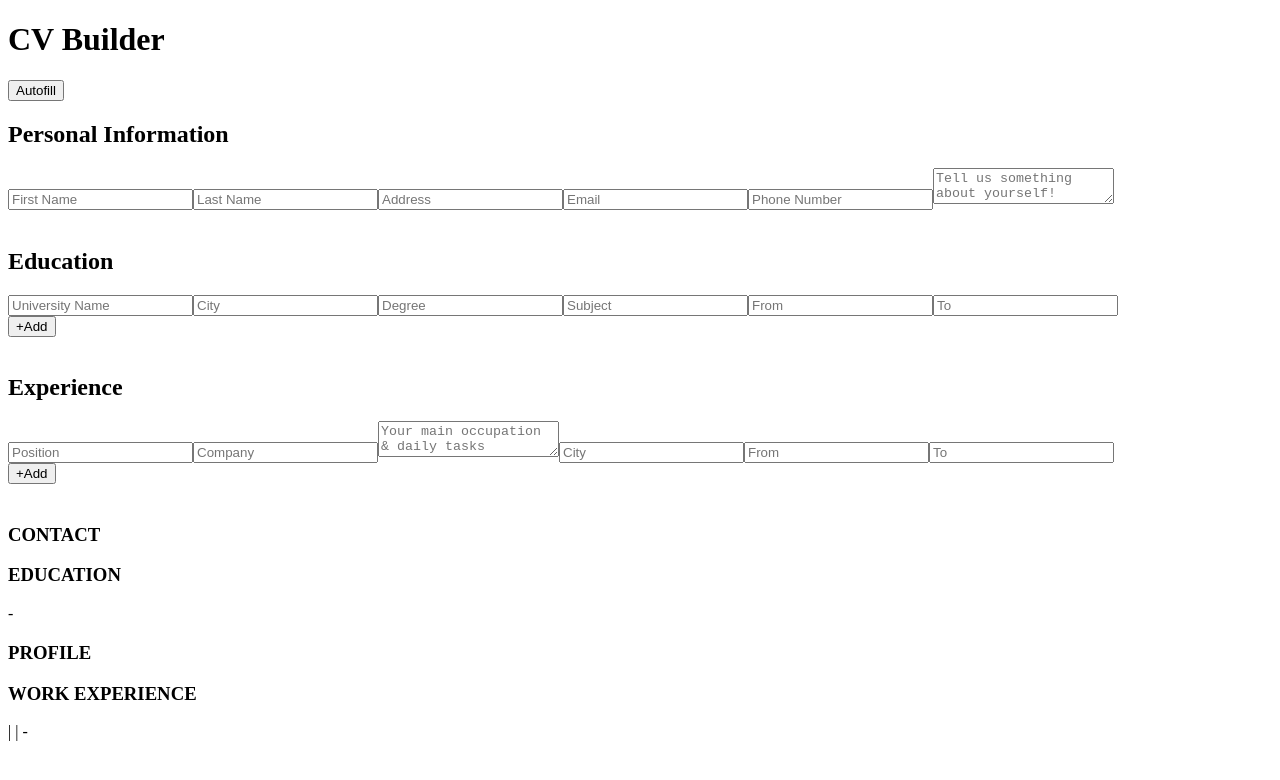
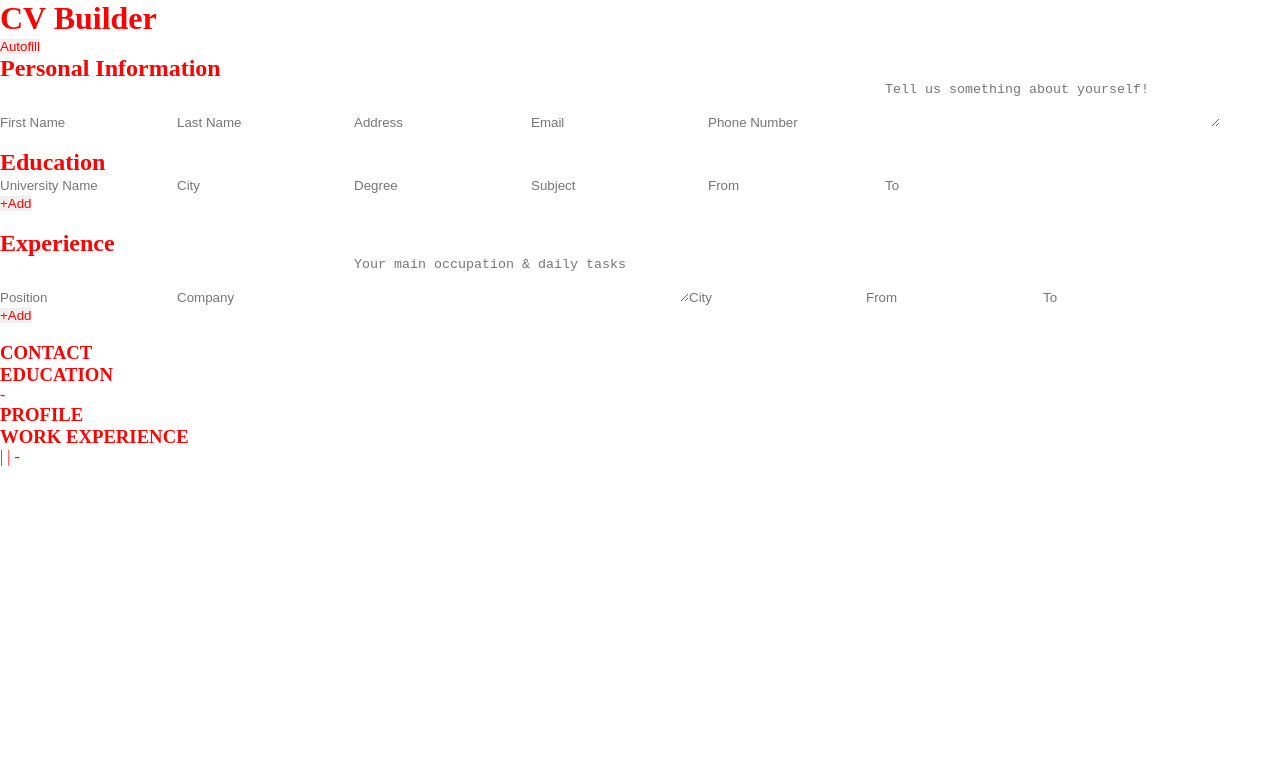
Before and after one commit to tonnykh/cv-application, a React (Create React App) app: page / in a window 1280 px wide. Shown: the top 780 px of the page. Built offline with nearby package versions, Linux system fonts and the light colour scheme.

Commit message:
Reset CSS default styles

```diff
--- a/src/components/Main/CVFormEditor/components/Input.js
+++ b/src/components/Main/CVFormEditor/components/Input.js
@@ -17,6 +17,8 @@
                 placeholder={placeholder}
                 onChange={(e) => onChange(e)}
                 value={value?.[name]}
+                rows="3"
+                cols="40"
             />
         ): (
             <input
--- a/src/index.js
+++ b/src/index.js
@@ -1,6 +1,7 @@
 import React from 'react';
 import ReactDOM from 'react-dom/client';
 import App from './App';
+import './styles/index.css';
 
 const root = ReactDOM.createRoot(document.getElementById('root'));
 root.render(
--- /dev/null
+++ b/src/styles/index.css
@@ -0,0 +1,8 @@
+* {
+    color: red;
+    margin: 0;
+    padding: 0;
+    box-sizing: border-box;
+    border: none;
+    outline: none;
+}
```
